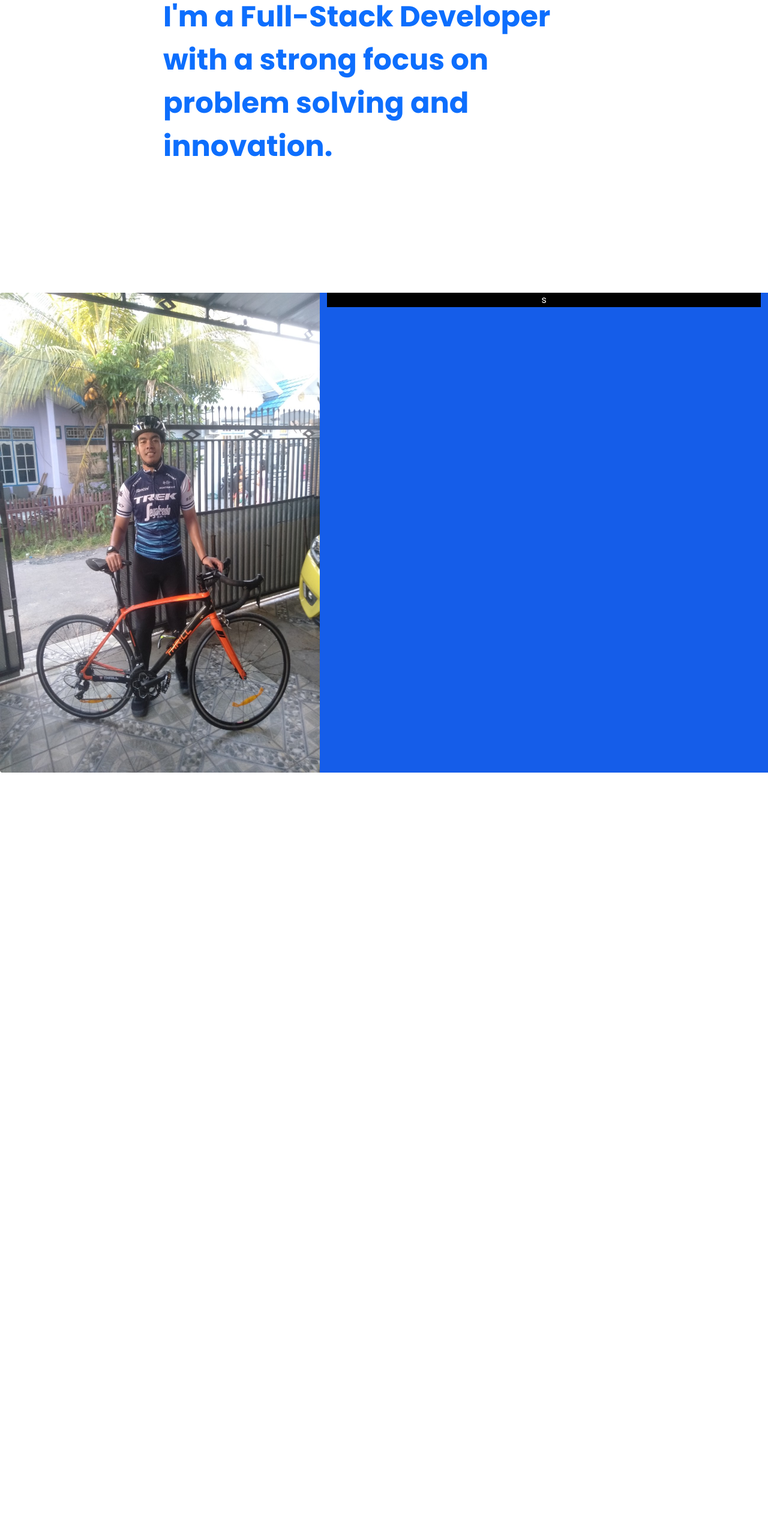
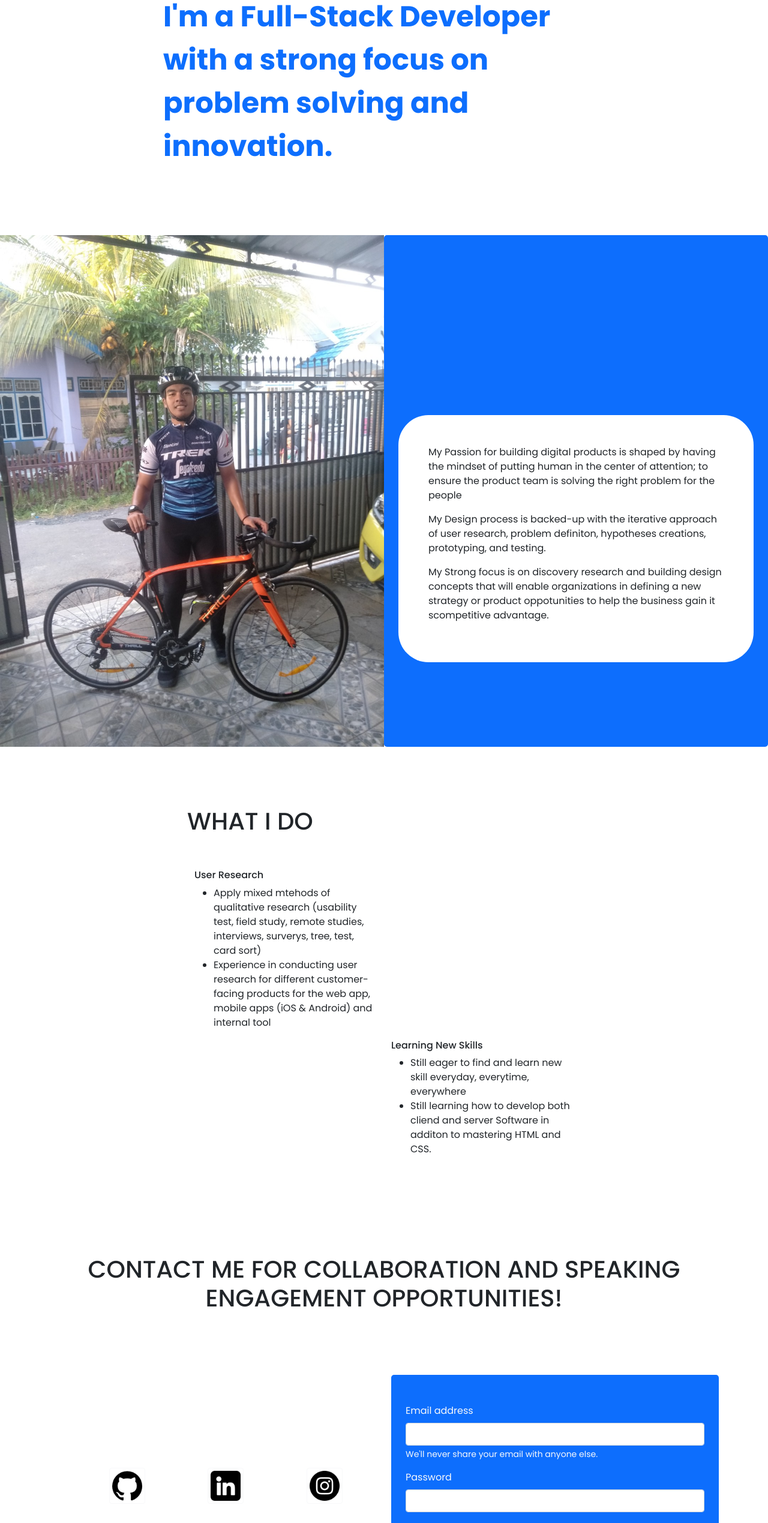
Before and after one commit to diqimusyaffa29/dmhq, a plain HTML site: page index.html in a window 1280 px wide. Shown: the part 240-2779 px from the top of the page at 60% size. Before the commit the page ends 1624 px from the top, so only its background shows below. Drawn offline with nearby package versions, Linux system fonts and the light colour scheme.

Commit message:
Penambahan Sections

```diff
--- a/index.html
+++ b/index.html
@@ -33,7 +33,7 @@
         <!-- NAVBAR END -->
 
         <!-- JUMBOTRON START -->
-        <div class="container pt-5 pb-5">
+        <section class="container pt-5 pb-5">
             <div class="row">
                 <div class="col-2"></div>
                 <div class="col-8 text-primary">
@@ -45,23 +45,92 @@
                 </div>
                 <div class="col-2"></div>
             </div>
-        </div>
+        </section>
         <!-- JUMBOTRON END -->
 
         <!-- ABOUT START -->
-        <div class="container-fluid pt-5 pb-5">
-            <div class="row align-items-center text-center pt-5 pb-5">
-                <div class="col-5 px-0">
-                    <img class="img-fluid vh-100 rounded-start" src="/assets/kocak.jpg" alt="" />
+        <section class="container-fluid">
+            <div class="row justify-content-center">
+                <div class="col-6 px-0 bg">
+                    <img class="img-fluid" src="/assets/kocak.jpg" alt="" />
                 </div>
-                <div class="col-7 bg-about vh-100">
-                    <div class="top-50  align-items-center bg-black text-light">
-                        s
+                <div class="col-6 bg-about rounded-3">
+                    <div class="container-fluid">
+                        <div class="row justify-content-center">
+                            <div class="align-items-center konten-tengah-1">
+                                <p>My Passion for building digital products is shaped by having the mindset of putting human in the center of attention; to ensure the product team is solving the right problem for the people</p>
+                                <p>My Design process is backed-up with the iterative approach of user research, problem definiton, hypotheses creations, prototyping, and testing.</p>
+                                <p>My Strong focus is on discovery research and building design concepts that will enable organizations in defining a new strategy or product oppotunities to help the business gain it scompetitive advantage.</p>
+                            </div>
+                        </div>
                     </div>
                 </div>
             </div>
-        </div>
+        </section>
         <!-- ABOUT END -->
+
+        <!-- WHAT I DO START -->
+        <section class="section-4">
+            <div class="container">
+                <h1 class="">WHAT I DO</h1>
+                <div class="container">
+                    <div class="row align-items-start">
+                        <div class="col-6 pt-5">
+                            <h6>User Research</h6>
+                            <ul>
+                                <li>Apply mixed mtehods of qualitative research (usability test, field study, remote studies, interviews, surverys, tree, test, card sort)</li>
+                                <li>Experience in conducting user research for different customer-facing products for the web app, mobile apps (iOS & Android) and internal tool</li>
+                            </ul>
+                        </div>
+                        <div class="col"></div>
+                    </div>
+                    <div class="row align-items-end">
+                        <div class="col"></div>
+                        <div class="col-6">
+                            <h6>Learning New Skills</h6>
+                            <ul>
+                                <li>Still eager to find and learn new skill everyday, everytime, everywhere</li>
+                                <li>Still learning how to develop both cliend and server Software in additon to mastering HTML and CSS.</li>
+                            </ul>
+                        </div>
+                    </div>
+                </div>
+            </div>
+        </section>
+        <!-- WHAT I DO END -->
+
+        <!-- CONTACT ME START -->
+        <section class="container-fluid bg-white">
+            <h1 class="text-center py-5">CONTACT ME FOR COLLABORATION AND SPEAKING ENGAGEMENT OPPORTUNITIES!</h1>
+            <div class="container">
+                <div class="row align-items-center py-5">
+                    <div class="col">
+                        <a href="https://github.com/diqimusyaffa29"><img src="/assets/github_733609.png" alt="" class="img-thumbnail border-light logo-contact" /></a>
+                        <a href="https://www.linkedin.com/in/diqimusyaffa/"><img src="/assets/linkedin_3536569.png" alt="" class="img-thumbnail border-light logo-contact" /></a>
+                        <a href="https://www.instagram.com/diqimusyaffaa/"><img src="/assets/instagram_1384015.png" alt="" class="img-thumbnail border-light logo-contact" /></a>
+                    </div>
+                    <div class="col">
+                        <form class="container bg-about rounded-3 py-5 text-light">
+                            <div class="mb-3">
+                                <label for="exampleInputEmail1" class="form-label">Email address</label>
+                                <input type="email" class="form-control" id="exampleInputEmail1" aria-describedby="emailHelp" />
+                                <div id="emailHelp" class="form-text text-light">We'll never share your email with anyone else.</div>
+                            </div>
+                            <div class="mb-3">
+                                <label for="exampleInputPassword1" class="form-label">Password</label>
+                                <input type="password" class="form-control" id="exampleInputPassword1" />
+                            </div>
+                            <div class="mb-3 form-check">
+                                <input type="checkbox" class="form-check-input" id="exampleCheck1" />
+                                <label class="form-check-label" for="exampleCheck1">Check me out</label>
+                            </div>
+                            <button type="submit" class="btn btn-dark">Submit</button>
+                        </form>
+                    </div>
+                </div>
+            </div>
+        </section>
+        <!-- CONTACT ME END -->
 
         <script src="https://cdn.jsdelivr.net/npm/bootstrap@5.1.3/dist/js/bootstrap.bundle.min.js" integrity="sha384-ka7Sk0Gln4gmtz2MlQnikT1wXgYsOg+OMhuP+IlRH9sENBO0LRn5q+8nbTov4+1p" crossorigin="anonymous"></script>
     </body>
--- a/style.css
+++ b/style.css
@@ -15,7 +15,7 @@
 }
 
 .bg-about{
-    background: #155DE9 !important;
+    background: #0D6EFD !important;
 }
 
 .square-box{
@@ -23,3 +23,22 @@
     max-height: 600px;
     border: 1px solid #333;
 }
+.konten-tengah-1{
+    margin-top: 300px;
+    padding: 50px;
+    background-color: white;
+    border-radius: 50px;
+}
+
+.section-4{
+    margin: 100px 300px;
+}
+
+.section-5{
+    margin: 200px 300px;
+}
+
+.logo-contact{
+    height: 60px;
+    margin-left: 100px;
+}
```
Also changed, not shown: assets/github-icon-2048x1988-jzvzcf2t.png (added), assets/github.png (added), assets/github_733609.png (added), assets/instagram_1384015.png (added), assets/linkedin_3536569.png (added).
